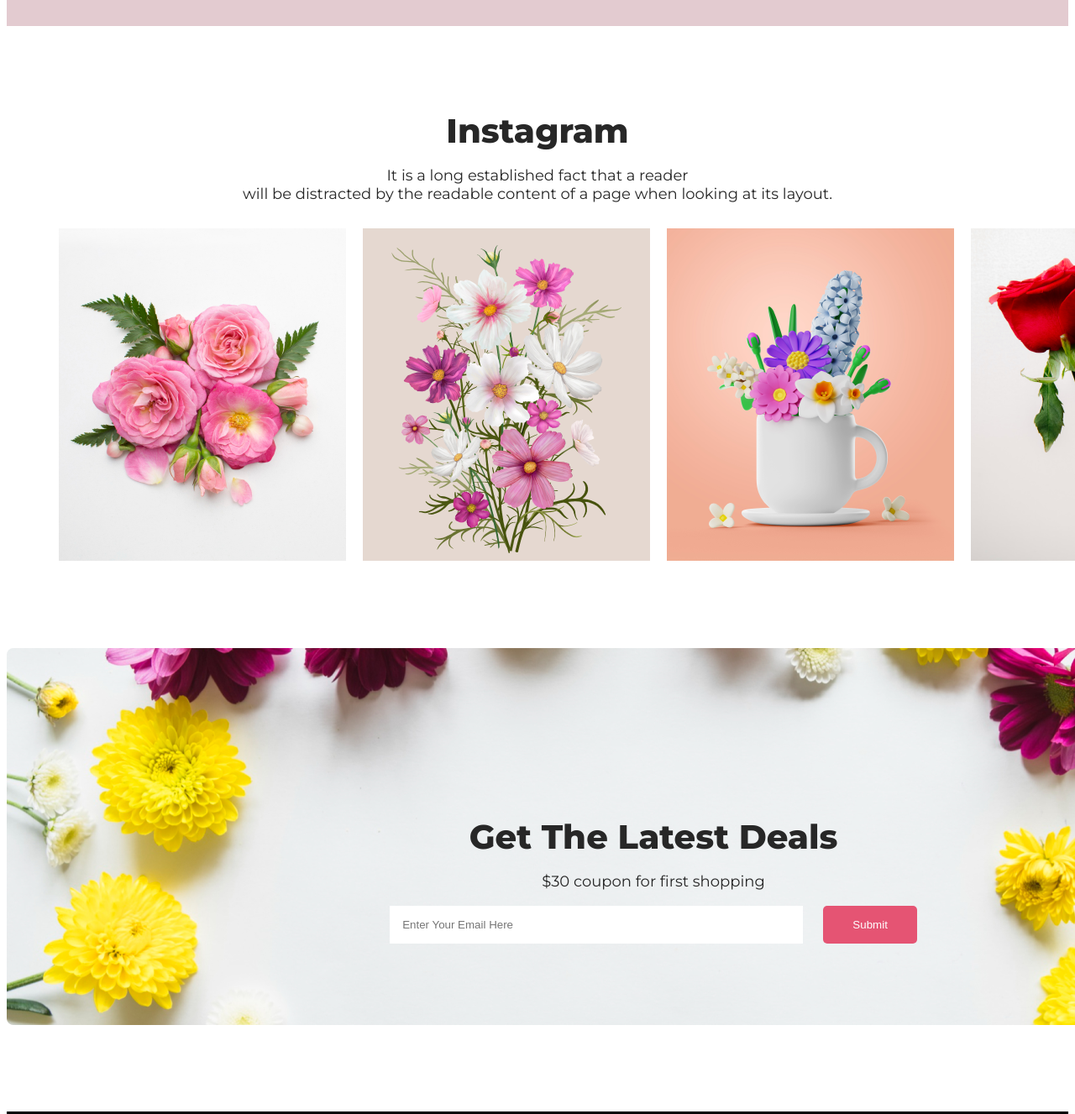
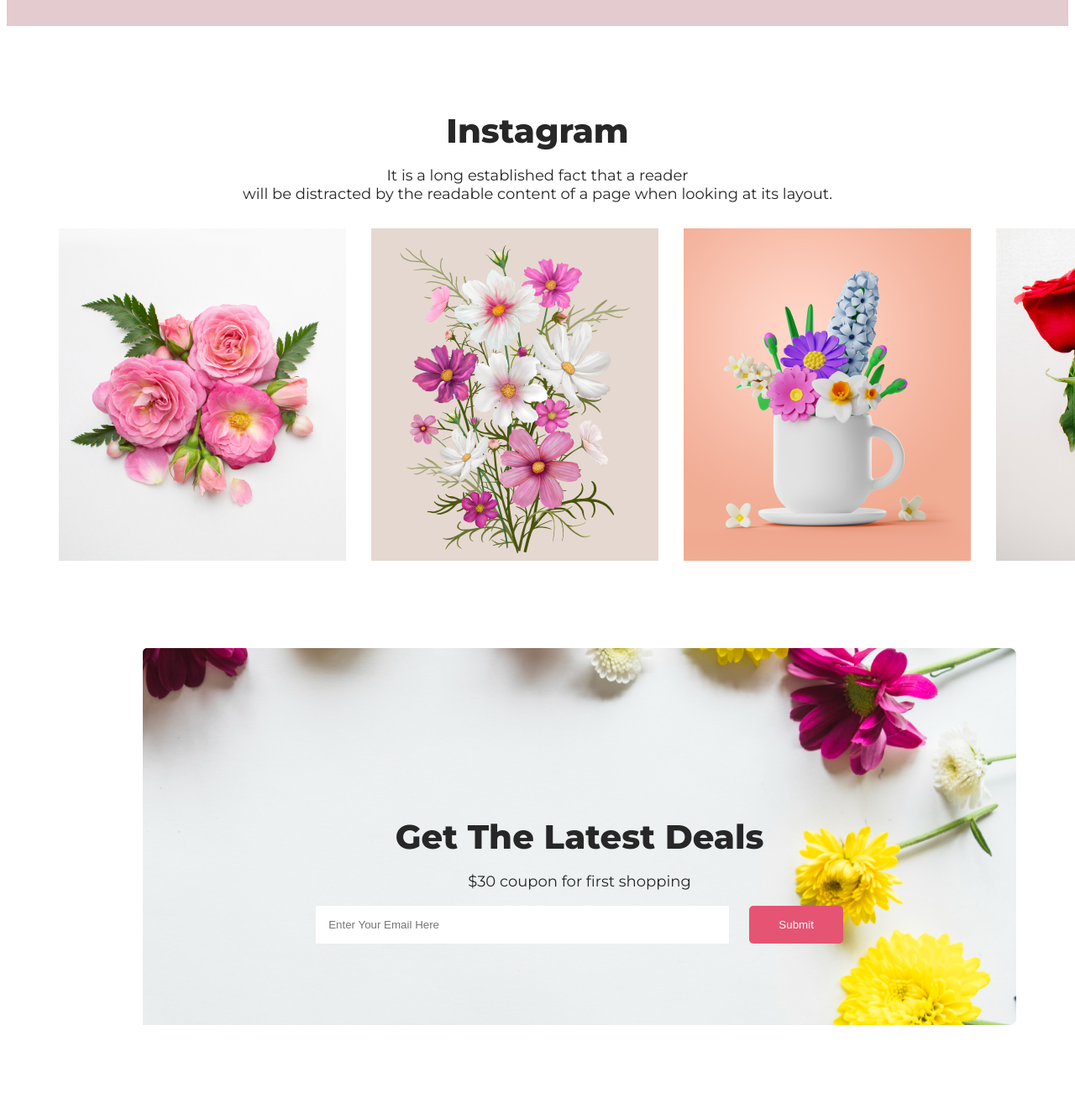
Before and after one commit to devparvez/flower-shop-assignment, a plain HTML site: page index.html in a window 1280 px wide. Shown: the part 2760-4087 px from the top of the page at 84% size. Drawn offline with Linux system fonts and the light colour scheme.

Commit message:
assignment first step is done

```diff
--- a/index.html
+++ b/index.html
@@ -80,7 +80,7 @@
         <section class="hot-deal">
             <div class="hot-deal-content">
                 <div class="hot-deal-content-box text-center">
-                    <h3 class="primary-title">Hot Deal ! Sale Up To 25% Off</h3>
+                    <h3 class="primary-title">Hot Deal ! Sale Up To 25% <span class="flower-red">Off</span></h3>
                     <p class="primary-description">It is a long established fact that a reader will be distracted by the readable content of a page when looking at its layout.</p>
                     <button class="btn-primary">Sign Up</button>
 
@@ -96,21 +96,33 @@
                 <p class="primary-description">It is a long established fact that a reader <br> will be distracted by the readable content of a page when looking at its layout.</p>
             </div>
             <div class="insta-image-box">
+                <div class="insta-image-sm-box">
                     <div class="insta-image">
                         <img src="Flower Asset/Flower 01.png" alt="">
                     </div>
+
+                </div>
+                <div class="insta-image-sm-box">
                     <div class="insta-image">
                         <img src="Flower Asset/Rectangle 4.png" alt="">
                     </div>
+
+                </div>
+                <div class="insta-image-sm-box">
                     <div class="insta-image">
                         <img src="Flower Asset/Rectangle 5.png" alt="">
                     </div>
+
+                </div>
+                <div class="insta-image-sm-box">
                     <div class="insta-image">
                         <img src="Flower Asset/Rectangle 6.png" alt="">
                     </div>
                 </div>
+            </div>
         </section>
         <section class="latest-deal">
+            <div class="background">
                 <div class="letest-deal-content">
                     <h3 class="primary-title text-center">Get The Latest Deals</h3>
                     <p class="primary-description text-center">$30 coupon for first shopping</p>
@@ -120,6 +132,7 @@
                         <input type="email" name="" id="" placeholder="Enter Your Email Here">
                         <input type="button" value="Submit" class="btn-primary">
                     </form>
+                </div>
             </div>
         </section>
 
--- a/styles/flower.css
+++ b/styles/flower.css
@@ -102,6 +102,8 @@ header{
 .hot-deal{
   background-color: #e3cbd0;
   padding: 100px;
+  margin-top: 100px;
+  margin-bottom:100px;
 }
 .hot-deal-content{
   display: flex;
@@ -117,23 +119,33 @@ header{
   margin:30px auto;
 }
 .instagram{
-  margin: 100px 0;
+  margin:0 auto;
+  width: 1140px;
+
 
 }
 .insta-image-box{
   display: flex;
-  width: 1140px;
-  margin:0 auto;
-  gap:20px;
   justify-content: space-between;
+  gap:30px;
+
+
+
 }
+
 /* latest deal section styles */
 .latest-deal{
-  width:1140px;
-  margin:0 auto;
+   width:1140px;
+   margin:100px auto;
+}
+.background{
   background-image: url("Rectangle\ 9.png");
-  padding:200px;
+  padding:200px 200px 200px 200px ;
   background-repeat: no-repeat;
+  background-position: top right;
+  border-radius: 5px;
+  margin-left: 100px;
+
 }
 /* Message styles here */
 .message-form input[type="email"]{
```
Lines whose indentation alone changed are shown as unchanged.
